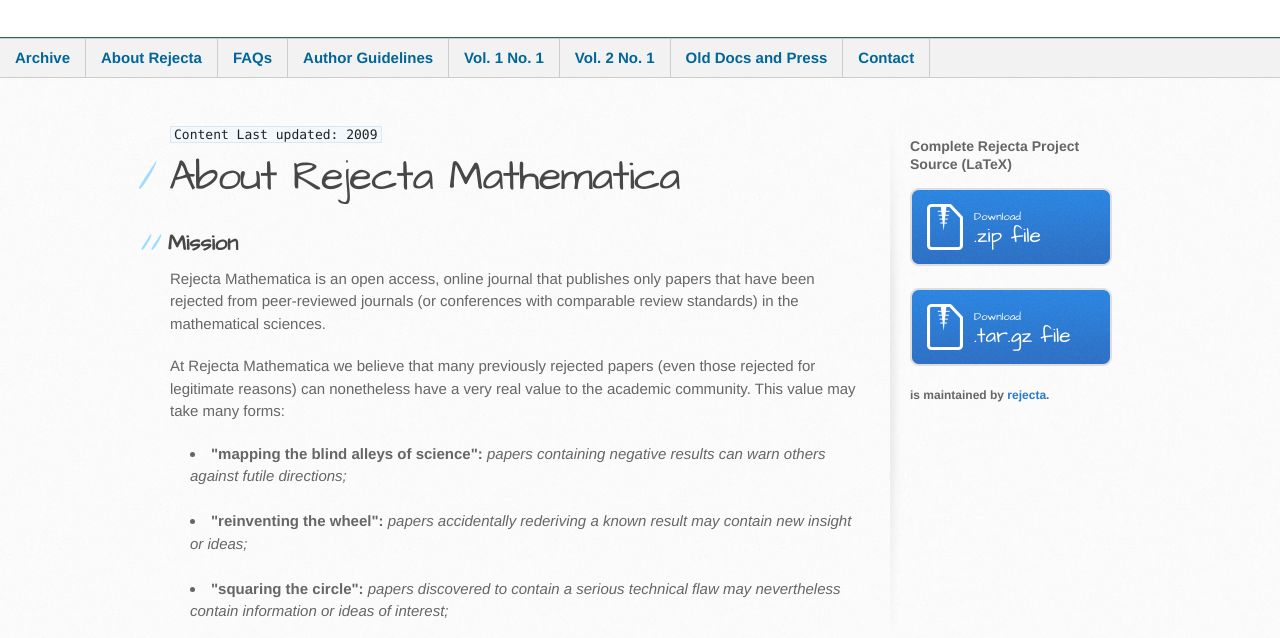
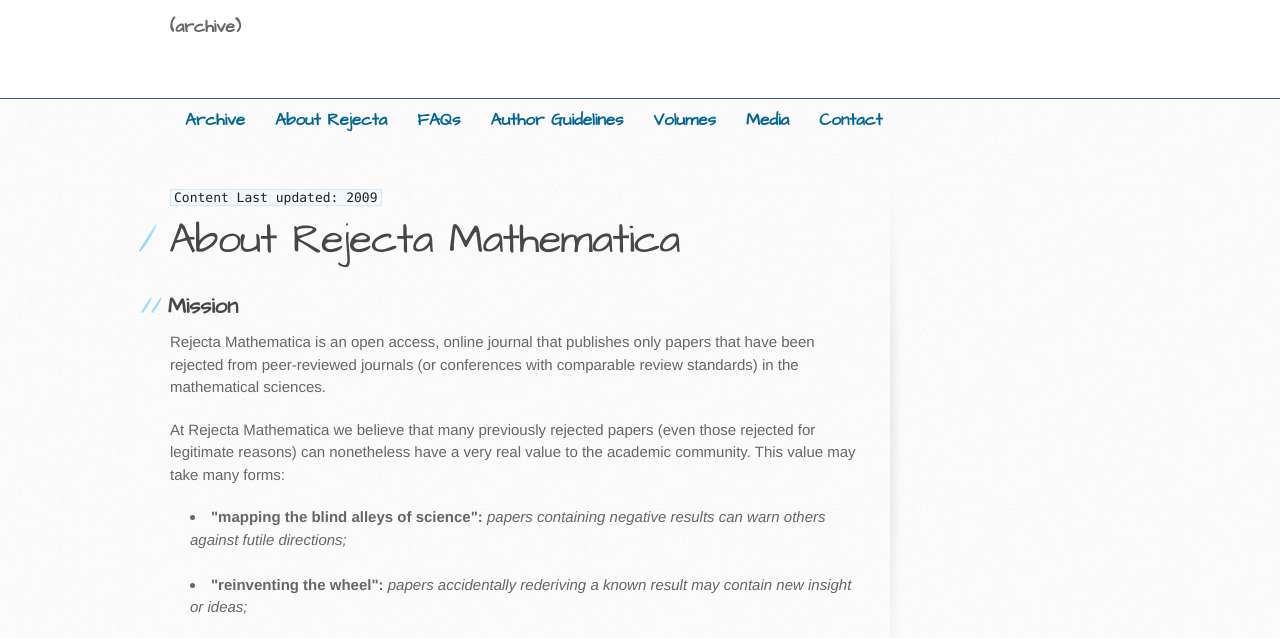
Before and after one commit to rejecta/mathematica, a plain HTML site: page about.html in a window 1280 px wide. Shown: the part 128-766 px from the top of the page. Drawn offline with Linux system fonts and the light colour scheme.

Commit message:
Restyled navbar to be a little less arbitrary

```diff
--- a/about.html
+++ b/about.html
@@ -23,21 +23,24 @@
       margin: 0 0 3em 0;
       padding: 0;
       list-style: none;
-      background-color: #f2f2f2;
-      border-bottom: 1px solid #ccc;
-      border-top: 1px solid #ccc; }
+      margin-top: -2em;
+      /*background-color: #f2f2f2;*/
+      /*border-bottom: 1px solid #ccc;
+      border-top: 1px solid #ccc;*/}
    #nav li {
-      float: left; }
+      float: left;}
    #nav li a {
       display: block;
       padding: 8px 15px;
-      text-decoration: none;
+      color: #069;
+      font-family: 'Architects Daughter', 'Helvetica Neue', Helvetica, Arial, serif;
+      font-size: 17px;
       font-weight: bold;
-      color: #069;
-      border-right: 1px solid #ccc; }
+      /*border-right: 1px solid #ccc;
+      border-left: 1px solid #ccc;*/ }
    #nav li a:hover {
       color: #c00;
-      background-color: #fff; }
+      background-color: #E8E8E8; }
    /* End navigation bar styling. */
 </style>
   </head>
@@ -47,23 +50,23 @@
     <header>
       <div class="inner">
         <img src="images/rm_logo_shaded.png" height="77" />
-        <a href="https://github.com/rejecta/mathematica" class="button"><small>View project on</small> GitHub</a>
+        <h3>(archive)</h4>
       </div>
     </header>
 
-<ul id="nav">
+    <div id="content-wrapper">
+      <div class="inner clearfix">
+
+        <ul id="nav">
       <li><a href="index.html">Archive</a></li>
       <li><a href="about.html">About Rejecta</a></li>
       <li><a href="faq.html">FAQs</a></li>
       <li><a href="author-guidelines.html">Author Guidelines</a></li>
-      <li><a href="vol1.html">Vol. 1 No. 1</a></li>
-      <li><a href="vol2.html">Vol. 2 No. 1</a></li>
-      <li><a href="media.html">Old Docs and Press</a></li>
+      <li><a href="volumes.html">Volumes</a></li>
+      <li><a href="media.html">Media</a></li>
       <li><a href="contact.html">Contact</a></li>
-   </ul>
+      </ul>
 
-    <div id="content-wrapper">
-      <div class="inner clearfix">
         <section id="main-content">
 
 
@@ -104,7 +107,7 @@
 <p>Rejecta Mathematica publishes two types of papers: research articles and correspondences. The screening process for publishing research articles in Rejecta Mathematica includes no technical peer review (hence the slogan&nbsp;<em>Caveat Emptor</em>); rather, papers are selected on the basis of their potential interest to researchers in the mathematical sciences. It is expected that the authors will discuss any known flaws or rediscoveries with full and honest disclosure in their open letter. As an additional means of quality control, follow-up correspondences are strongly encouraged from the community at-large and will be considered for subsequent publication.<br /><br />The scope of Rejecta Mathematica is very broad, encompassing all disciplines relating to the mathematical sciences, including: pure and applied mathematics, statistics, engineering, and computer science.</p>
 
 <h2><a id="access" class="anchor" href="#access" aria-hidden="true"><span class="octicon octicon-link"></span></a>Open Access</h2>
-<p>Rejecta Mathematica is an&nbsp;<em>open access</em> journal; all papers appearing in Rejecta Mathematica&nbsp; are immediately made freely available via this website for downloading, reading and distributing as long as the original authors and source are attributed.<br /><br />All works published in Rejecta Mathematica are distributed under a Creative Commons Attribution Non-commercial license that allows redistribution of the work while the authors retain copyright ownership. Read more about&nbsp;<a href="author-guidelines/#copy">Rejecta Mathematica copyright policies</a>, including the specific terms of the distribution license.</p>
+<p>Rejecta Mathematica is an&nbsp;<em>open access</em> journal; all papers appearing in Rejecta Mathematica&nbsp; are immediately made freely available via this website for downloading, reading and distributing as long as the original authors and source are attributed.<br /><br />All works published in Rejecta Mathematica are distributed under a Creative Commons Attribution Non-commercial license that allows redistribution of the work while the authors retain copyright ownership. Read more about&nbsp;<a href="author-guidelines.html#copy">Rejecta Mathematica copyright policies</a>, including the specific terms of the distribution license.</p>
 
 <!--
 <h2><a id="info" class="anchor" href="#info" aria-hidden="true"><span class="octicon octicon-link"></span></a>Other Information</h2>
@@ -113,16 +116,7 @@
 -->
         </section>
         <aside id="sidebar">
-          <h3>Complete Rejecta Project Source (LaTeX)</h3>
-          <a href="https://github.com/rejecta/mathematica/zipball/master" class="button">
-            <small>Download</small>
-            .zip file
-          </a>
-          <a href="https://github.com/rejecta/mathematica/tarball/master" class="button">
-            <small>Download</small>
-            .tar.gz file
-          </a>
-          <p class="repo-owner"><a href="https://github.com/rejecta/mathematica"></a> is maintained by <a href="https://github.com/rejecta">rejecta</a>.</p>
+
         </aside>
       </div>
     </div>
```
Also changed, not shown: author-guidelines.html (+20 -26 lines), contact.html (+19 -25 lines), faq.html (+19 -25 lines), index.html (+21 -17 lines).
